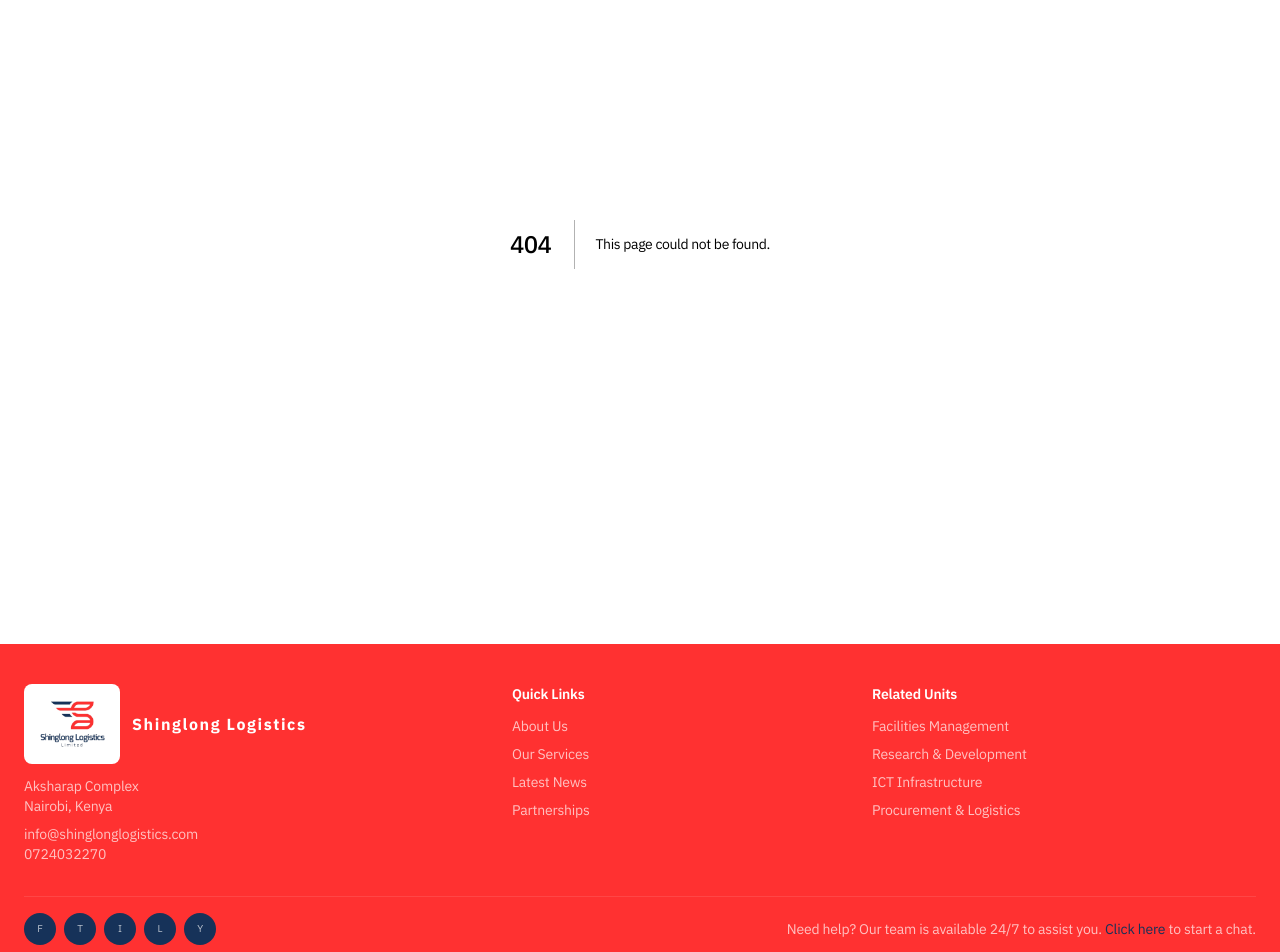
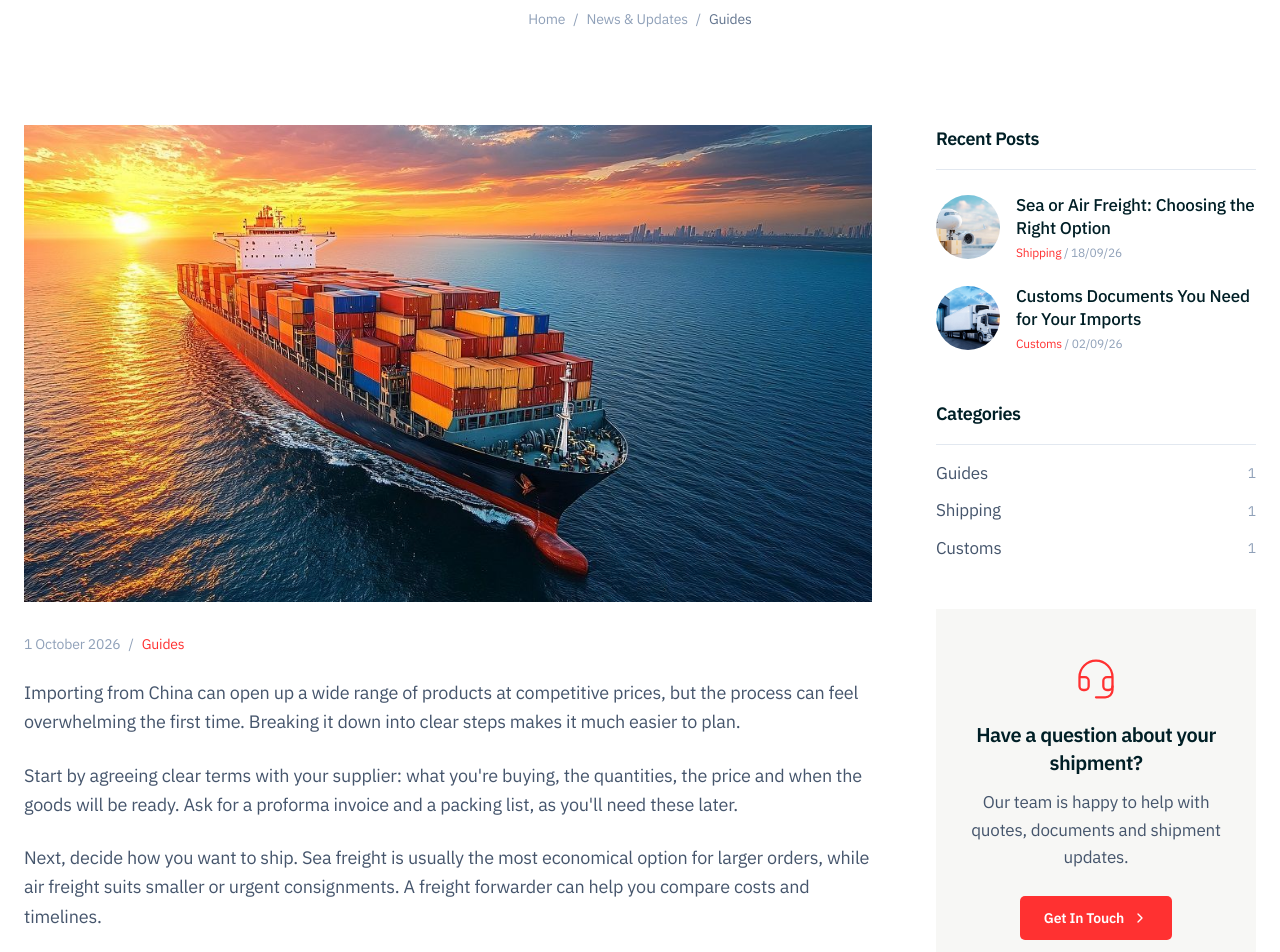
Before and after one commit to KhalanHappiness/shinglonglogisticsv2, a Next.js app in the folder shinglonglogistics/: page /news/beginners-guide-to-importing-from-china in a window 1280 px wide. Before the commit this address had no page. Shown: the part 280-1232 px from the top of the page. Built offline with nearby package versions, Linux system fonts and the light colour scheme.

Commit message:
Add News page and article pages
Post list with a sidebar (recent posts, categories, support box) and a
statically generated page per article at /news/[slug].

Co-Authored-By: Claude Opus 5.5 <noreply@anthropic.com>

```diff
--- /dev/null
+++ b/shinglonglogistics/app/news/[slug]/page.tsx
@@ -0,0 +1,69 @@
+import type { Metadata } from "next";
+import Image from "next/image";
+import Link from "next/link";
+import { notFound } from "next/navigation";
+import { ChevronLeft } from "lucide-react";
+import PageHeader from "@/components/PageHeader";
+import NewsSidebar from "@/components/news/NewsSidebar";
+import CtaBand from "@/components/home/CtaBand";
+import { home, newsPosts } from "@/data/shinglongdata";
+import { formatDate } from "@/lib/formatDate";
+
+export const dynamicParams = false;
+
+export function generateStaticParams() {
+  return newsPosts.map(({ slug }) => ({ slug }));
+}
+
+export async function generateMetadata(props: PageProps<"/news/[slug]">): Promise<Metadata> {
+  const { slug } = await props.params;
+  const post = newsPosts.find((p) => p.slug === slug);
+  if (!post) return {};
+  return { title: `${post.title} | Shinglong Logistics`, description: post.excerpt };
+}
+
+export default async function NewsArticlePage(props: PageProps<"/news/[slug]">) {
+  const { slug } = await props.params;
+  const post = newsPosts.find((p) => p.slug === slug);
+  if (!post) notFound();
+
+  return (
+    <main>
+      <PageHeader
+        title={post.title}
+        crumbs={[{ label: "News & Updates", href: "/news" }, { label: post.category }]}
+      />
+
+      <section className="bg-white pb-20 md:pb-28">
+        <div className="mx-auto grid max-w-7xl gap-16 px-6 lg:grid-cols-[1fr_320px]">
+          <article>
+            <div className="relative aspect-video overflow-hidden">
+              <Image src={post.image} alt="" fill sizes="(min-width: 1024px) 850px, 100vw" className="object-cover" />
+            </div>
+            <p className="mt-8 text-sm text-slate-400">
+              <time dateTime={post.date}>{formatDate(post.date)}</time>
+              <span className="mx-2">/</span>
+              <span className="text-primary">{post.category}</span>
+            </p>
+            <div className="mt-6 space-y-6 text-lg leading-relaxed text-slate-600">
+              {post.body.map((paragraph) => (
+                <p key={paragraph}>{paragraph}</p>
+              ))}
+            </div>
+            <Link
+              href="/news"
+              className="mt-12 inline-flex items-center gap-1 text-sm font-semibold text-primary hover:text-secondary"
+            >
+              <ChevronLeft className="h-4 w-4" />
+              Back to all news
+            </Link>
+          </article>
+
+          <NewsSidebar currentSlug={post.slug} />
+        </div>
+      </section>
+
+      <CtaBand content={home.ctaBand} />
+    </main>
+  );
+}
--- /dev/null
+++ b/shinglonglogistics/app/news/page.tsx
@@ -0,0 +1,58 @@
+import type { Metadata } from "next";
+import Image from "next/image";
+import Link from "next/link";
+import { ChevronRight } from "lucide-react";
+import PageHeader from "@/components/PageHeader";
+import NewsSidebar from "@/components/news/NewsSidebar";
+import { newsPosts } from "@/data/shinglongdata";
+import { formatDate } from "@/lib/formatDate";
+
+export const metadata: Metadata = {
+  title: "News & Updates | Shinglong Logistics",
+  description: "Shipping guides, customs tips and updates from Shinglong Logistics.",
+};
+
+export default function NewsPage() {
+  return (
+    <main>
+      <PageHeader title="News & Updates" crumbs={[{ label: "News & Updates" }]} />
+
+      <section className="bg-white pb-20 md:pb-28">
+        <div className="mx-auto grid max-w-7xl gap-16 px-6 lg:grid-cols-[1fr_320px]">
+          <div className="space-y-20">
+            {newsPosts.map((post) => (
+              <article key={post.slug} className="group">
+                <Link href={`/news/${post.slug}`} className="relative block aspect-video overflow-hidden">
+                  <Image
+                    src={post.image}
+                    alt=""
+                    fill
+                    sizes="(min-width: 1024px) 850px, 100vw"
+                    className="object-cover transition-transform duration-500 group-hover:scale-105"
+                  />
+                </Link>
+                <h2 className="mt-8 text-2xl leading-snug text-foreground md:text-3xl">
+                  <Link href={`/news/${post.slug}`} className="transition-colors hover:text-primary">
+                    {post.title}
+                  </Link>
+                </h2>
+                <p className="mt-3 text-sm text-slate-400">
+                  <time dateTime={post.date}>{formatDate(post.date)}</time>
+                  <span className="mx-2">/</span>
+                  <span className="text-primary">{post.category}</span>
+                </p>
+                <p className="mt-5 leading-relaxed text-slate-600">{post.excerpt}</p>
+                <Link href={`/news/${post.slug}`} className="btn-outline mt-7 text-sm">
+                  Read more
+                  <ChevronRight className="h-4 w-4" />
+                </Link>
+              </article>
+            ))}
+          </div>
+
+          <NewsSidebar />
+        </div>
+      </section>
+    </main>
+  );
+}
--- /dev/null
+++ b/shinglonglogistics/components/news/NewsSidebar.tsx
@@ -0,0 +1,63 @@
+import Image from "next/image";
+import Link from "next/link";
+import { ChevronRight, Headset } from "lucide-react";
+import { newsPosts, pages } from "@/data/shinglongdata";
+import { formatDate } from "@/lib/formatDate";
+
+// Shared by the news list and individual articles
+export default function NewsSidebar({ currentSlug }: { currentSlug?: string }) {
+  const recent = newsPosts.filter((p) => p.slug !== currentSlug).slice(0, 3);
+  const categories = [...new Set(newsPosts.map((p) => p.category))];
+  const { supportBox } = pages.news;
+
+  return (
+    <aside className="space-y-12">
+      <div>
+        <h2 className="border-b border-slate-200 pb-4 text-lg font-semibold text-foreground">Recent Posts</h2>
+        <ul className="mt-6 space-y-6">
+          {recent.map((post) => (
+            <li key={post.slug}>
+              <Link href={`/news/${post.slug}`} className="group flex items-center gap-4">
+                <span className="relative h-16 w-16 shrink-0 overflow-hidden rounded-full">
+                  <Image src={post.image} alt="" fill sizes="64px" className="object-cover" />
+                </span>
+                <span>
+                  <span className="block font-medium leading-snug text-foreground transition-colors group-hover:text-primary">
+                    {post.title}
+                  </span>
+                  <span className="mt-1 block text-xs text-slate-400">
+                    <span className="text-primary">{post.category}</span> / {formatDate(post.date, "short")}
+                  </span>
+                </span>
+              </Link>
+            </li>
+          ))}
+        </ul>
+      </div>
+
+      <div>
+        <h2 className="border-b border-slate-200 pb-4 text-lg font-semibold text-foreground">Categories</h2>
+        <ul className="mt-4 space-y-3 text-slate-600">
+          {categories.map((category) => (
+            <li key={category} className="flex items-center justify-between">
+              <span>{category}</span>
+              <span className="text-sm text-slate-400">
+                {newsPosts.filter((p) => p.category === category).length}
+              </span>
+            </li>
+          ))}
+        </ul>
+      </div>
+
+      <div className="bg-[#f7f7f5] px-8 py-12 text-center">
+        <Headset className="mx-auto h-11 w-11 text-primary" strokeWidth={1.25} />
+        <h2 className="mt-5 text-xl font-semibold text-foreground">{supportBox.heading}</h2>
+        <p className="mt-3 leading-relaxed text-slate-600">{supportBox.description}</p>
+        <Link href={supportBox.cta.href} className="btn-primary mt-6 text-sm">
+          {supportBox.cta.label}
+          <ChevronRight className="h-4 w-4" />
+        </Link>
+      </div>
+    </aside>
+  );
+}
```
